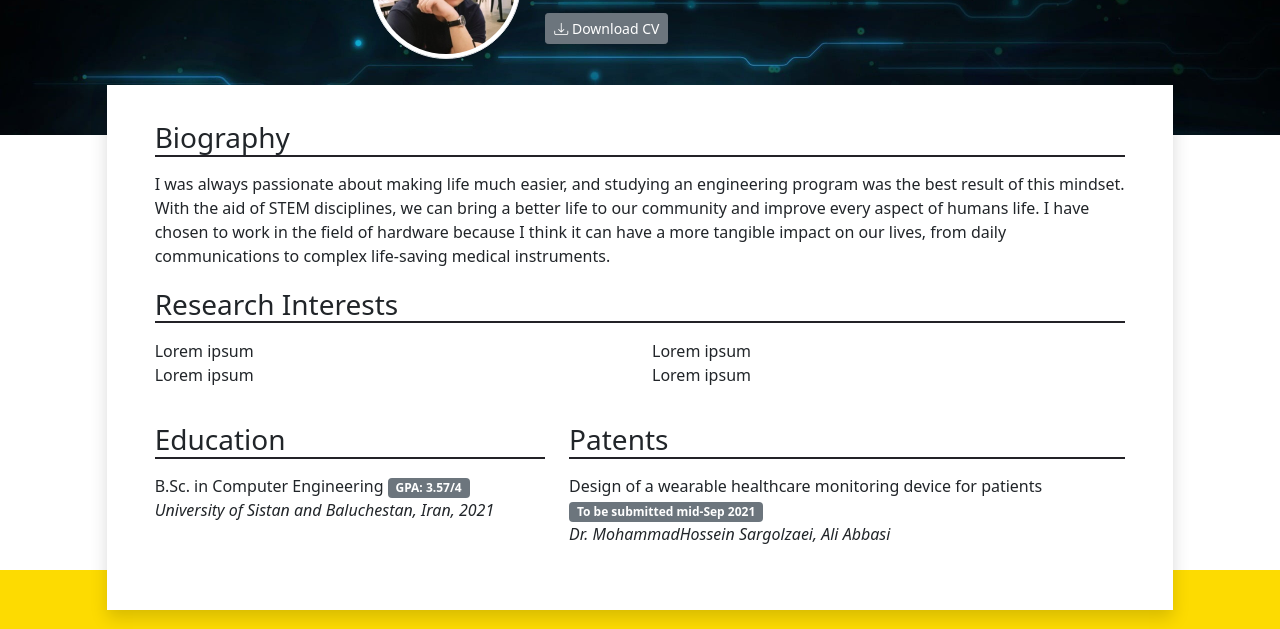
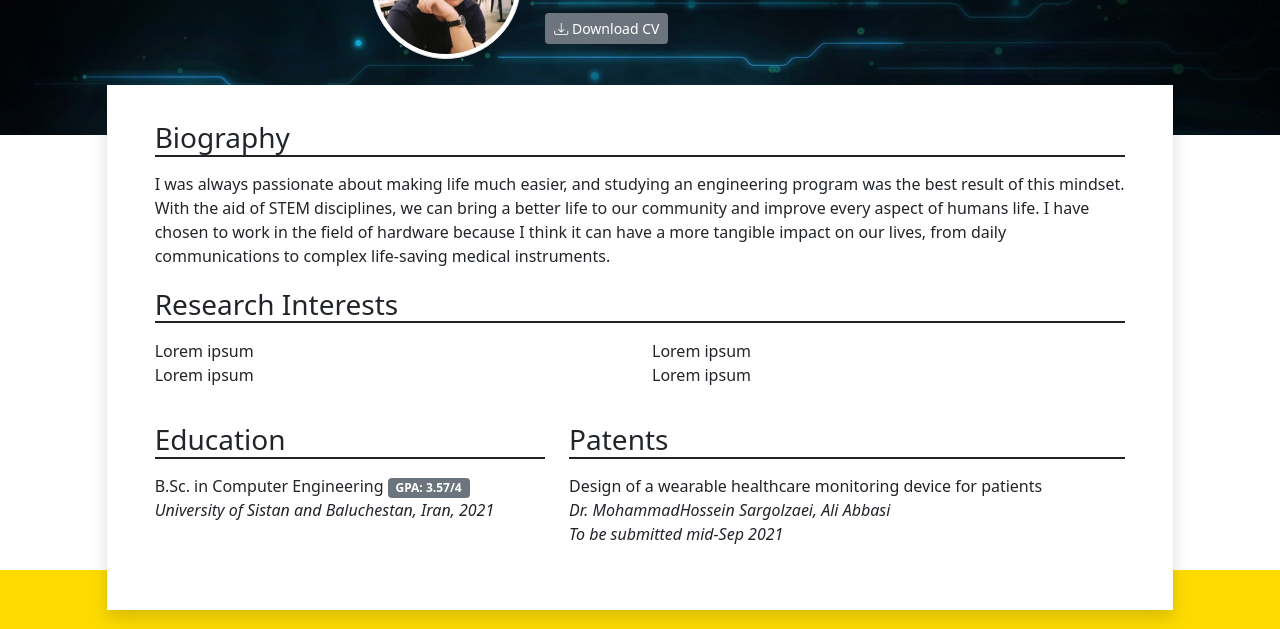
Before and after one commit to itecompro/ali-abbasi-bio, a plain HTML site: page index.html in a window 1280 px wide. Shown: the part 171-800 px from the top of the page. Drawn offline with nearby package versions, Linux system fonts and the light colour scheme.

Commit message:
To be submitted removed

```diff
--- a/index.html
+++ b/index.html
@@ -110,9 +110,12 @@
                             <h3>Patents</h3>
                             <p>
                                 Design of a wearable healthcare monitoring device for patients
-                                <span class="badge bg-secondary">To be submitted mid-Sep 2021</span>
                                 <br />
-                                <i>Dr. MohammadHossein Sargolzaei, Ali Abbasi</i>
+                                <i>
+                                    Dr. MohammadHossein Sargolzaei, Ali Abbasi
+                                    <br />
+                                    To be submitted mid-Sep 2021
+                                </i>
                             </p>
                         </div>
                     </div>
```
